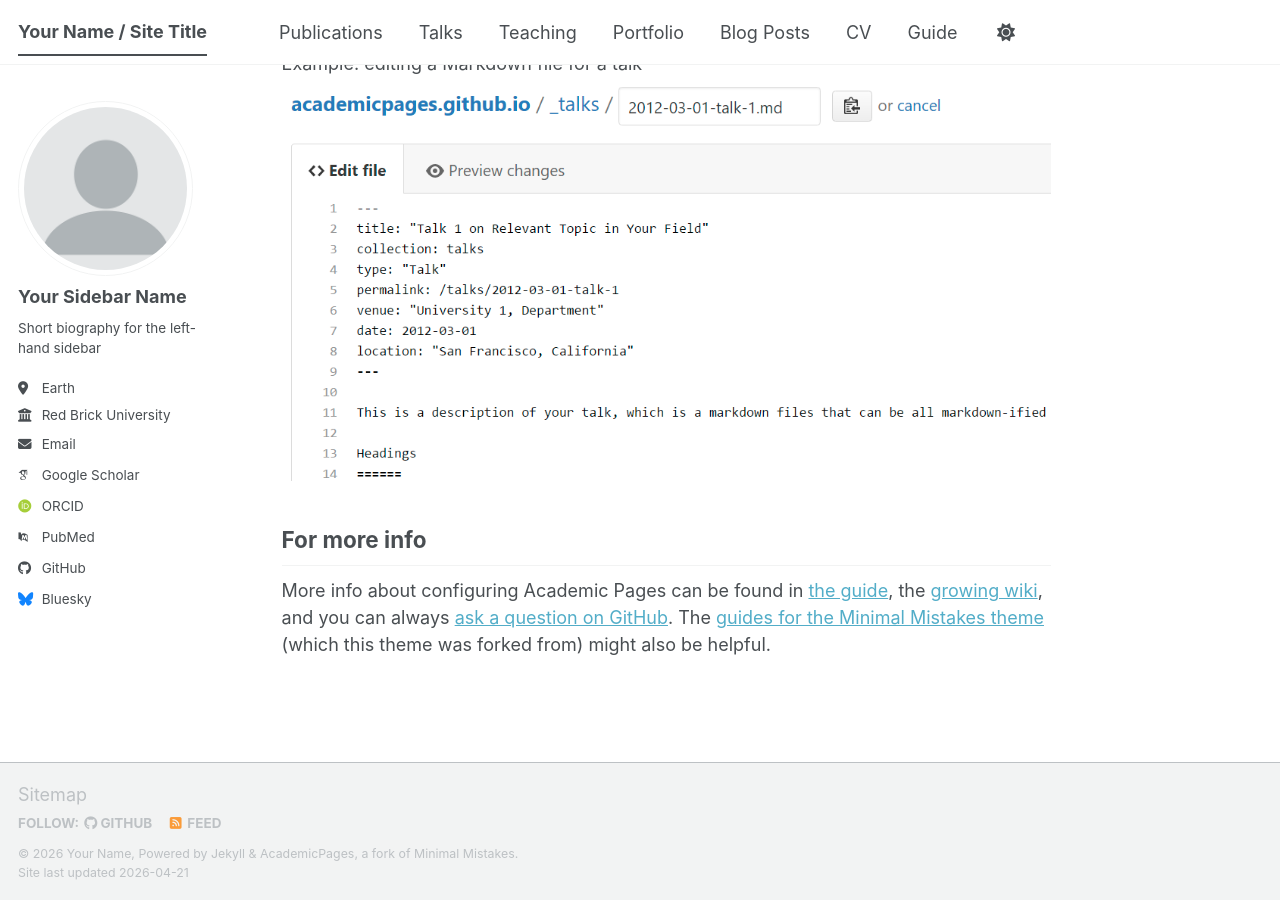
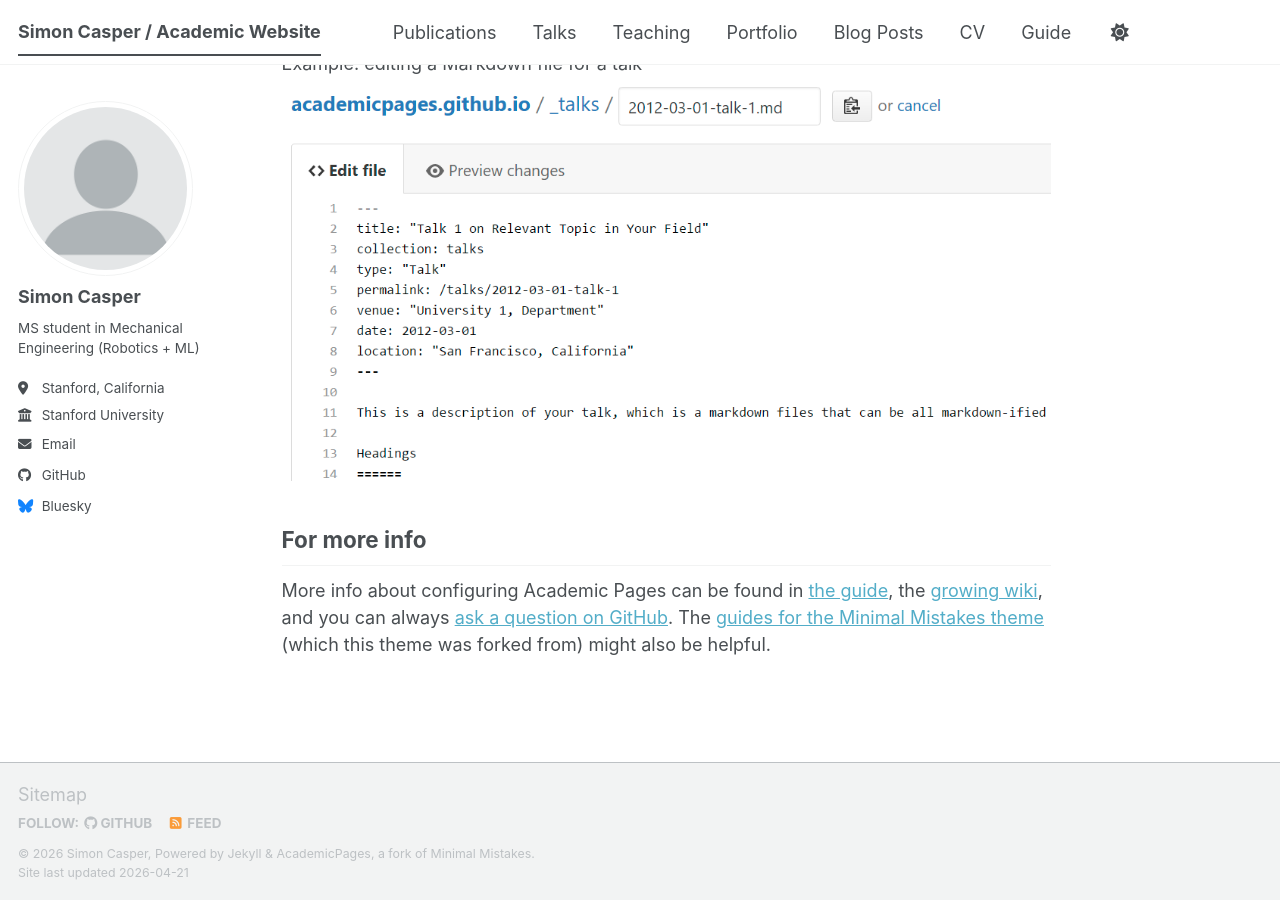
Before and after one commit to scasper2/scasper2.github.io, a Jekyll site: the page built from _pages/about.md, in a window 1280 px wide and 900 px high, scrolled down 2720 px. Built offline with Jekyll 4.4.1, drawn with Linux system fonts in a browser that asks for light colours; some web fonts are replaced; a script bundle is joined from its source files by our own code; library files that are not in the unit come from our copies.

Commit message:
Update site configuration for Simon Casper

```diff
--- a/_config.yml
+++ b/_config.yml
@@ -9,14 +9,15 @@
 # Basic Site Settings
 locale                   : "en-US"
 site_theme               : "default" # The available themes options are "default", "air", "sunrise", "mint", "dirt" and "contrast"
-title                    : "Your Name / Site Title"
+title                    : "Simon Casper / Academic Website"
 title_separator          : "-"
-name                     : &name "Your Name"
-description              : &description "Your Name's academic portfolio"   # Update this with a general description of your site, this is the default if not overridden by a page
-url                      : https://academicpages.github.io # The base hostname & protocol for your site e.g. "https://[your GitHub username].github.io",
+name                     : &name "Simon Casper"
+description              : &description "Simon Casper's academic portfolio focused on robotics and machine learning."   # Update this with a general description of your site, this is the default if not overridden by a page
+url                      : https://scasper2.github.io # The base hostname & protocol for your site e.g. "https://[your GitHub username].github.io",
                                                            # or if you already have some other page hosted on Github then use "https://[your GitHub username].github.io/[Your Repo Name]"
 baseurl                  : "" # the subpath of your site, e.g. "/blog"
-repository               : "academicpages/academicpages.github.io"
+repository               : "scasper2/scasper2.github.io"
+
 
 # Site Author - The following control what appear as part of the author content on the side bar.
 #               If a field is blank the icon and link will not appear, otherwise it will be shown.
@@ -24,24 +25,24 @@
 author:
   # Biographic information
   avatar           : "profile.png"
-  name             : "Your Sidebar Name"
+  name             : "Simon Casper"
   pronouns         : # example: "she/her"
-  bio              : "Short biography for the left-hand sidebar"
-  location         : "Earth"
-  employer         : "Red Brick University"
+  bio              : "MS student in Mechanical Engineering (Robotics + ML)"
+  location         : "Stanford, California"
+  employer         : "Stanford University"
   uri              : # URL
-  email            : "none@example.org"
+  email            : "scasper2@stanford.edu"
 
   # Academic websites
   academia         : # URL
   arxiv            : # URL - Update with the correct link to your profile
-  googlescholar    : "https://scholar.google.com/citations?user=PS_CX0AAAAAJ"
+  googlescholar    : # "https://scholar.google.com/citations?user=PS_CX0AAAAAJ"
   inspire-hep      : # URL
   impactstory      : # URL
-  orcid            : "https://orcid.org/yourorcidurl"
+  orcid            : # "https://orcid.org/yourorcidurl"
   semantic         : # URL
   ssrn             : # URL
-  pubmed           : "https://www.ncbi.nlm.nih.gov/pubmed/?term=john+snow"
+  pubmed           : # "https://www.ncbi.nlm.nih.gov/pubmed/?term=john+snow"
   researchgate     : # URL
   scopus           : # URL
   zotero           : # URL
```
